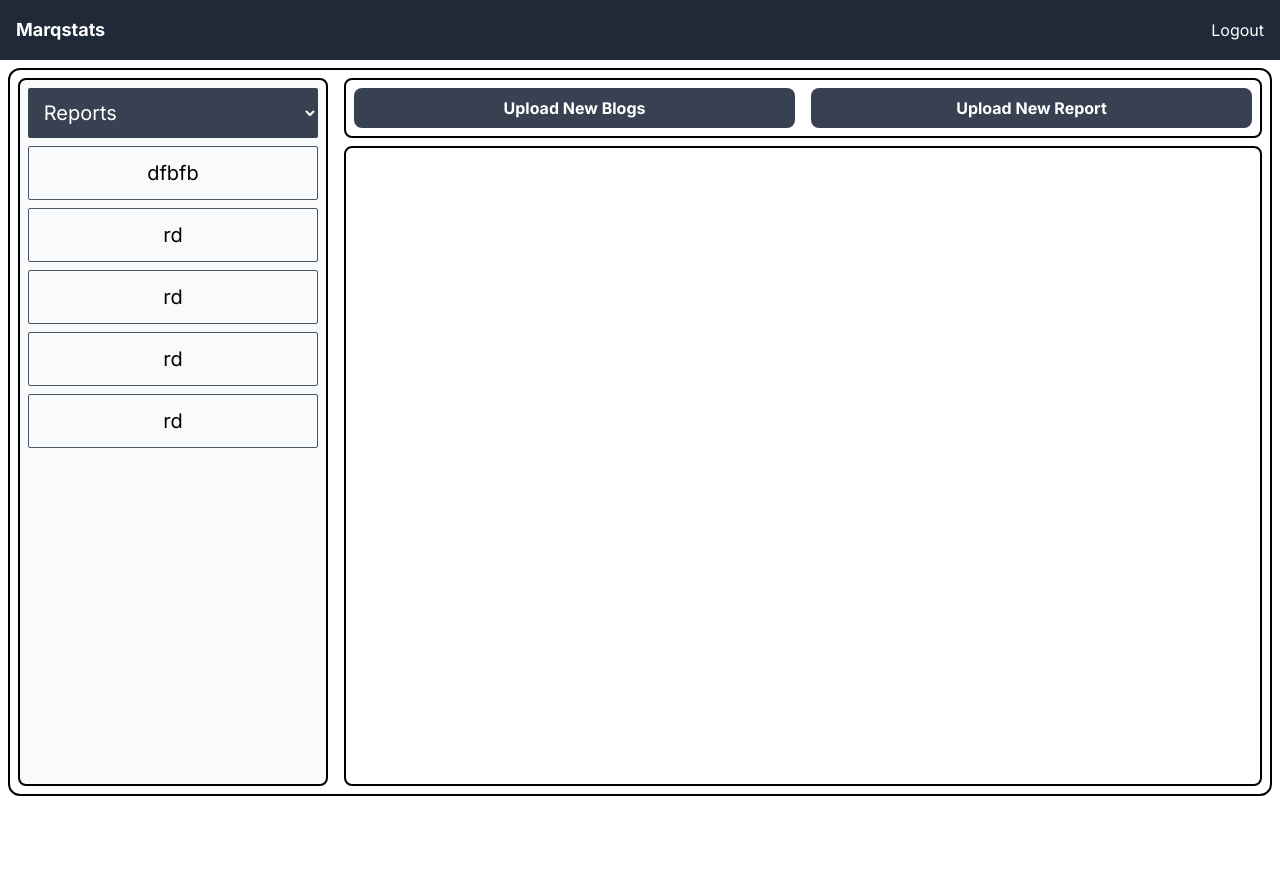
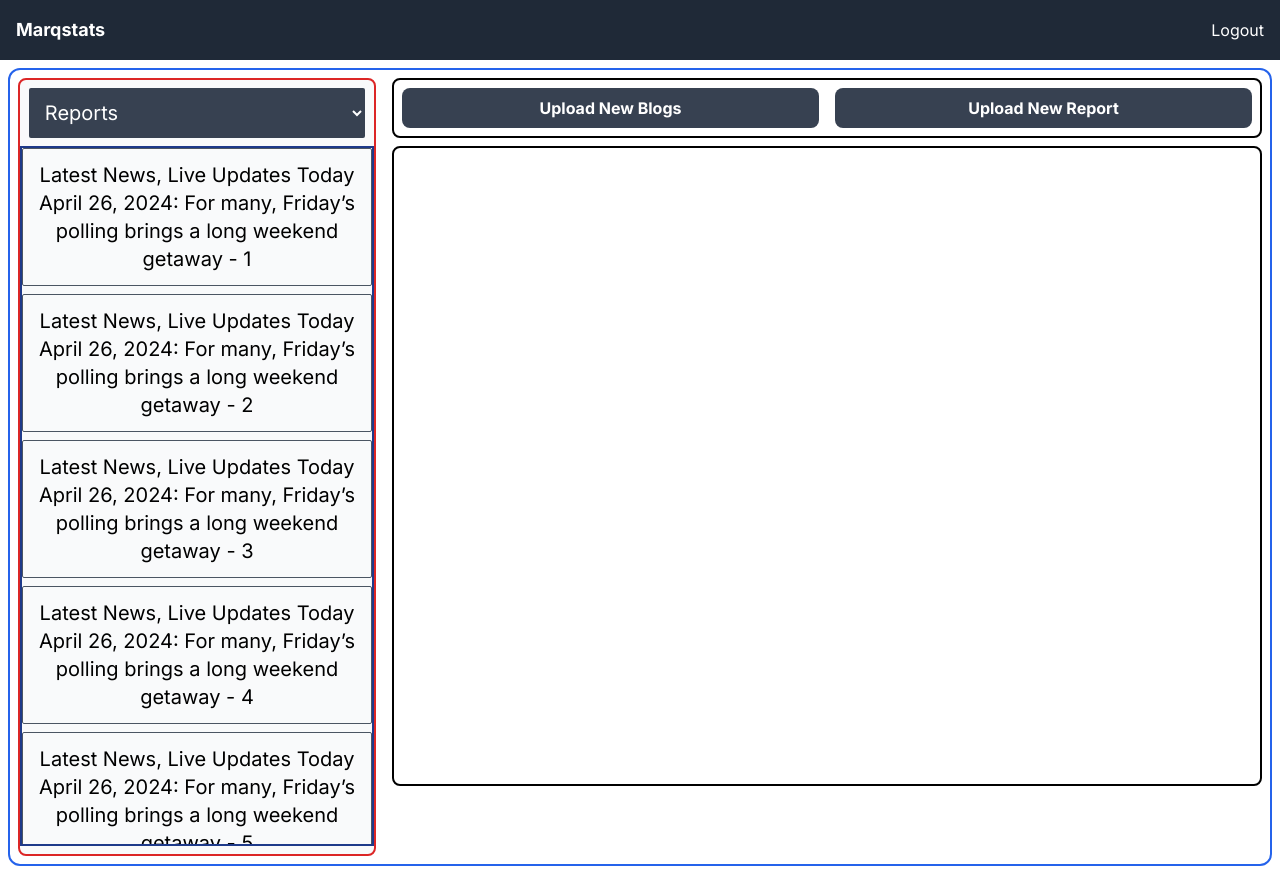
Before and after one commit to SidhartGautam25/marqAdminFrontend, a Next.js app: page / in a window 1280 px wide. Before the commit the page ends 804 px from the top, so only its background shows below. Built offline with nearby package versions, Linux system fonts and the light colour scheme.

Commit message:
infinite scroll integrated

```diff
--- a/app/comp/hero/Hero.tsx
+++ b/app/comp/hero/Hero.tsx
@@ -4,7 +4,7 @@ import RightHero from "../righthero/RightHero";
 export default function Hero() {
   return (
     <>
-      <div className="flex m-2 rounded-xl p-2 gap-4 border-2 border-black">
+      <div className="flex m-2 rounded-xl p-2 gap-4 border-2 border-blue-600 ">
         <LeftHero />
         <RightHero />
       </div>
--- a/app/comp/lefthero/LeftHero.tsx
+++ b/app/comp/lefthero/LeftHero.tsx
@@ -1,15 +1,30 @@
 import { Fragment, useState } from "react";
+import InfiniteScroll from "react-infinite-scroll-component";
 
 export default function LeftHero() {
+  let [state, setState] = useState({
+    items: Array.from({ length: 10 }),
+  });
+
+  const fetchMoreData = () => {
+    // a fake async api call like which sends
+    // 20 more records in 1.5 secs
+    setTimeout(() => {
+      setState({
+        items: state.items.concat(Array.from({ length: 10 })),
+      });
+    }, 1500);
+  };
+
   const [opt, setOpt] = useState<string>("report");
   const handleOnChange = (e: React.ChangeEvent<HTMLSelectElement>) => {
     setOpt(e.target.value);
   };
-  const dataBlag: string[] = ["fgbfgb", "dffdb", "bvfgb", "bfgb", "fbfdb"];
-  const dataReport: string[] = ["dfbfb", "rd", "rd", "rd", "rd"];
+  // const dataBlag: string[] = ["fgbfgb", "dffdb", "bvfgb", "bfgb", "fbfdb"];
+  // const dataReport: string[] = ["dfbfb", "rd", "rd", "rd", "rd"];
   return (
-    <>
-      <div className=" flex-[1] bg-gray-50 text-xl border-2 border-black rounded-lg py-2">
+
+      <div className="  flex-[1] bg-gray-50 text-xl border-2 border-red-600 rounded-lg py-2">
         <div className="rounded-md flex justify-center">
           <select
             name=""
@@ -22,35 +37,45 @@ export default function LeftHero() {
             <option value="report">Reports</option>
           </select>
         </div>
-        <div className="flex flex-col items-center">
+        <div className="overflow-scroll h-[700px] border-2 border-blue-900 flex flex-col items-center ">
           {opt === "blog" ? (
-            dataBlag.map((item, index) => {
-              return (
-                <Fragment key={index}>
-                  <div className="blogs w-[95%] border-[1px] border-gray-600 hover:bg-gradient-to-r from-blue-900 to-black mb-2 p-3 hover:text-white text-center rounded-sm hover:cursor-pointer ease-in duration-200">
-                    {item}
-                  </div>
-                </Fragment>
-              );
-            })
+            <InfiniteScroll
+            dataLength={state.items.length}
+            next={fetchMoreData}
+            hasMore={true}
+            loader={<h4>Loading...</h4>}
+          >
+            {state.items.map((i, index) => (
+              <Fragment key={index}>
+                <div className=" report w-[350px] border-[1px] border-gray-600 hover:bg-gradient-to-r from-blue-900 to-black mb-2 p-3 hover:text-white text-center rounded-sm hover:cursor-pointer ease-in duration-200">
+                The Estée Lauder Companies and Microsoft increase collaboration to power prestige beauty with generative AI - {index+1}
+                </div>
+              </Fragment>
+            ))}
+          </InfiniteScroll>
           ) : (
             <span></span>
           )}
           {opt === "report" ? (
-            dataReport.map((item, index) => {
-              return (
+            <InfiniteScroll
+              dataLength={state.items.length}
+              next={fetchMoreData}
+              hasMore={true}
+              loader={<h4>Loading...</h4>}
+            >
+              {state.items.map((i, index) => (
                 <Fragment key={index}>
-                  <div className="report w-[95%] border-[1px] border-gray-600 hover:bg-gradient-to-r from-blue-900 to-black mb-2 p-3 hover:text-white text-center rounded-sm hover:cursor-pointer ease-in duration-200">
-                    {item}
+                  <div className=" report w-[350px] flex justify-center  border-[1px] border-gray-600 hover:bg-gradient-to-r from-blue-900 to-black mb-2 p-3 hover:text-white text-center rounded-sm hover:cursor-pointer ease-in duration-200">
+                  Latest News, Live Updates Today April 26, 2024: For many, Friday’s polling brings a long weekend getaway - {index+1}
                   </div>
                 </Fragment>
-              );
-            })
+              ))}
+            </InfiniteScroll>
           ) : (
             <span></span>
           )}
         </div>
       </div>
-    </>
+
   );
 }
--- a/package.json
+++ b/package.json
@@ -17,7 +17,8 @@
     "next": "14.2.2",
     "pdfjs-dist": "^3.4.120",
     "react": "^18",
-    "react-dom": "^18"
+    "react-dom": "^18",
+    "react-infinite-scroll-component": "^6.1.0"
   },
   "devDependencies": {
     "@types/node": "^20",
```
Also changed, not shown: 1 other file (tests, documents, lock files or other folders).
